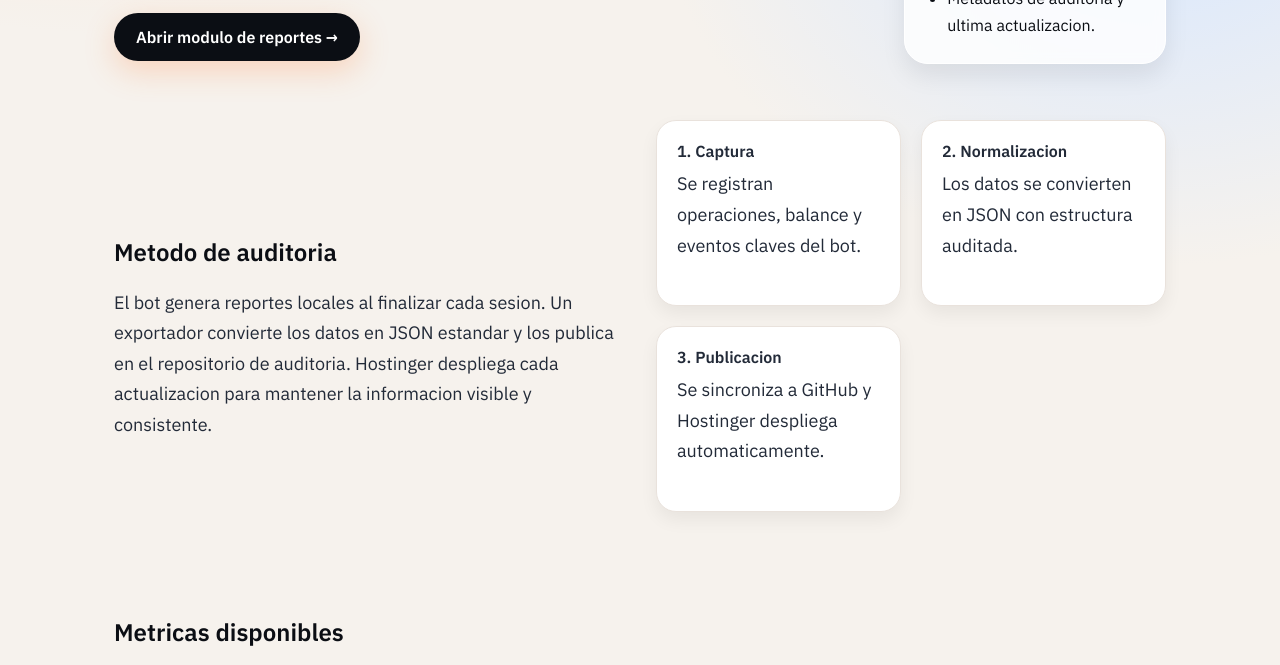
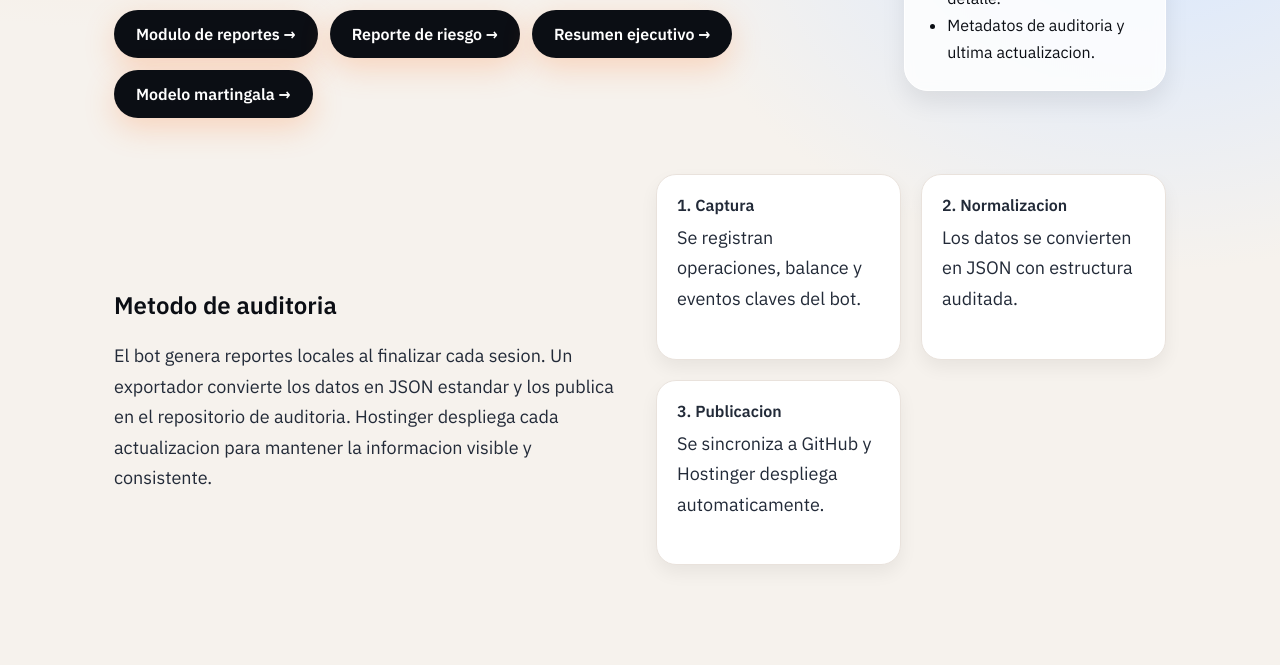
Before and after one commit to edson1ve/trading-auditoria-web, a website: page public/index.html in a window 1280 px wide. Shown: the part 282-947 px from the top of the page. Drawn offline with Linux system fonts and the light colour scheme.

Commit message:
Add direct landing links to audit reports

```diff
--- a/public/index.html
+++ b/public/index.html
@@ -168,7 +168,12 @@
           La auditoria publica registra cada operacion ejecutada por el bot y la convierte en reportes
           verificables. Sin promesas vagas: datos claros, metricas auditables y trazabilidad total.
         </p>
-        <a class="cta" href="/reports">Abrir modulo de reportes →</a>
+        <div style="display:flex; flex-wrap:wrap; gap:12px;">
+          <a class="cta" href="/reports">Modulo de reportes →</a>
+          <a class="cta" href="/reports/risk_report.html">Reporte de riesgo →</a>
+          <a class="cta" href="/reports/risk_summary.html">Resumen ejecutivo →</a>
+          <a class="cta" href="/reports/martingale_risk.html">Modelo martingala →</a>
+        </div>
       </div>
       <div class="hero-card">
         <h3>Que encontraras en los reportes</h3>
```
